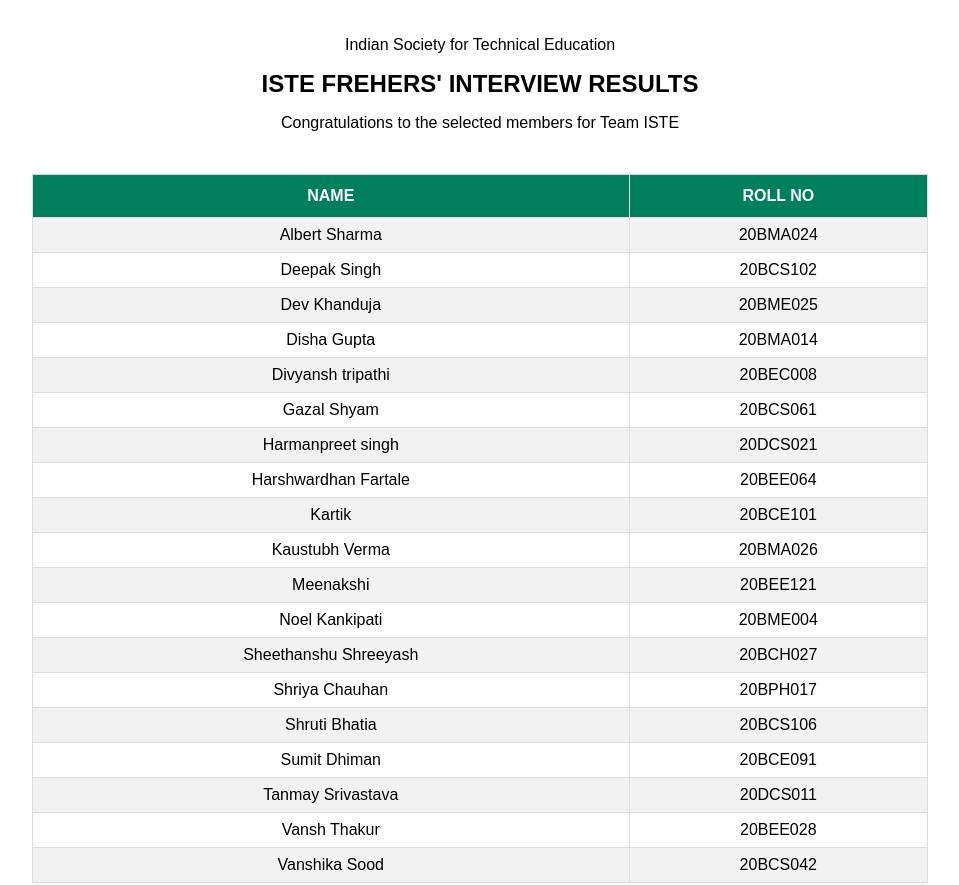
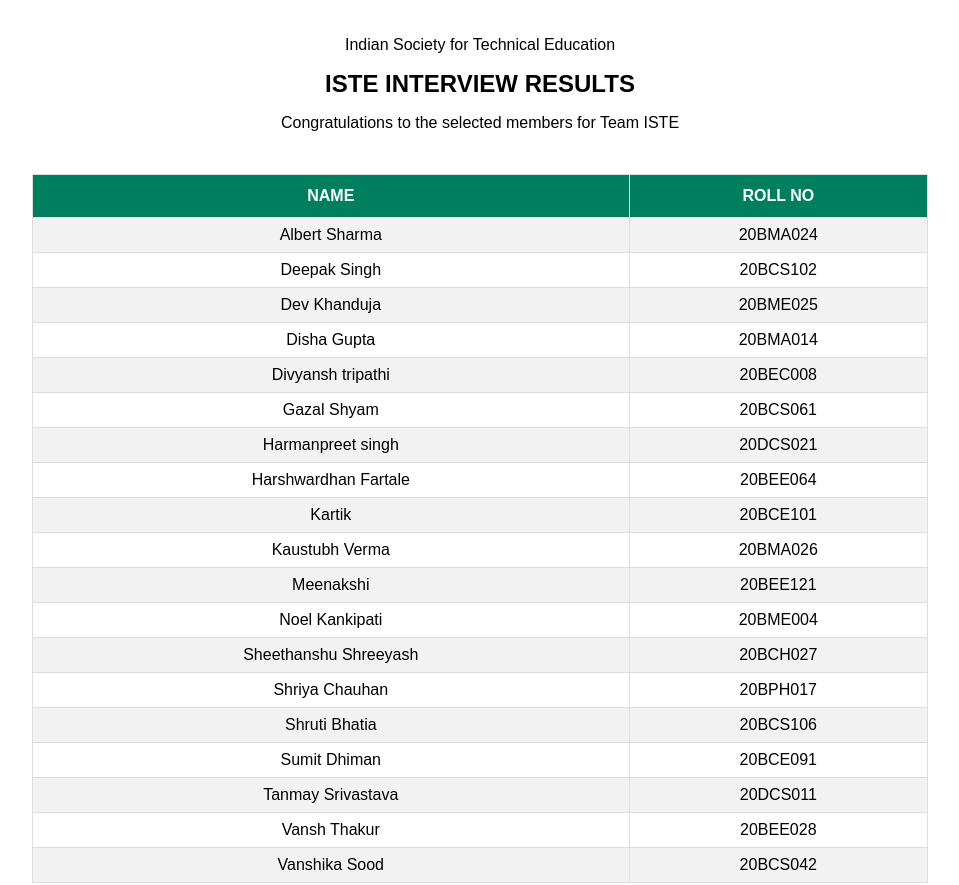
Before and after one commit to istenith/iste-results, a plain HTML site: page index.html in a window 1280 px wide. Shown: the top 885 px of the page, without its empty margins (160-1119 px from the left). Drawn offline with Linux system fonts and the light colour scheme.

Commit message:
FRESHERS;)

```diff
--- a/index.html
+++ b/index.html
@@ -57,7 +57,7 @@
 </head>
 <body>
 	<p>Indian Society for Technical Education</p>
-	<h1>ISTE FREHERS' INTERVIEW RESULTS</h1>
+	<h1>ISTE INTERVIEW RESULTS</h1>
 	<p>Congratulations to the selected members for Team ISTE</p>
 	<div class="container">
 	<table><tr><th>NAME</th><th>ROLL NO</th></tr>
```
